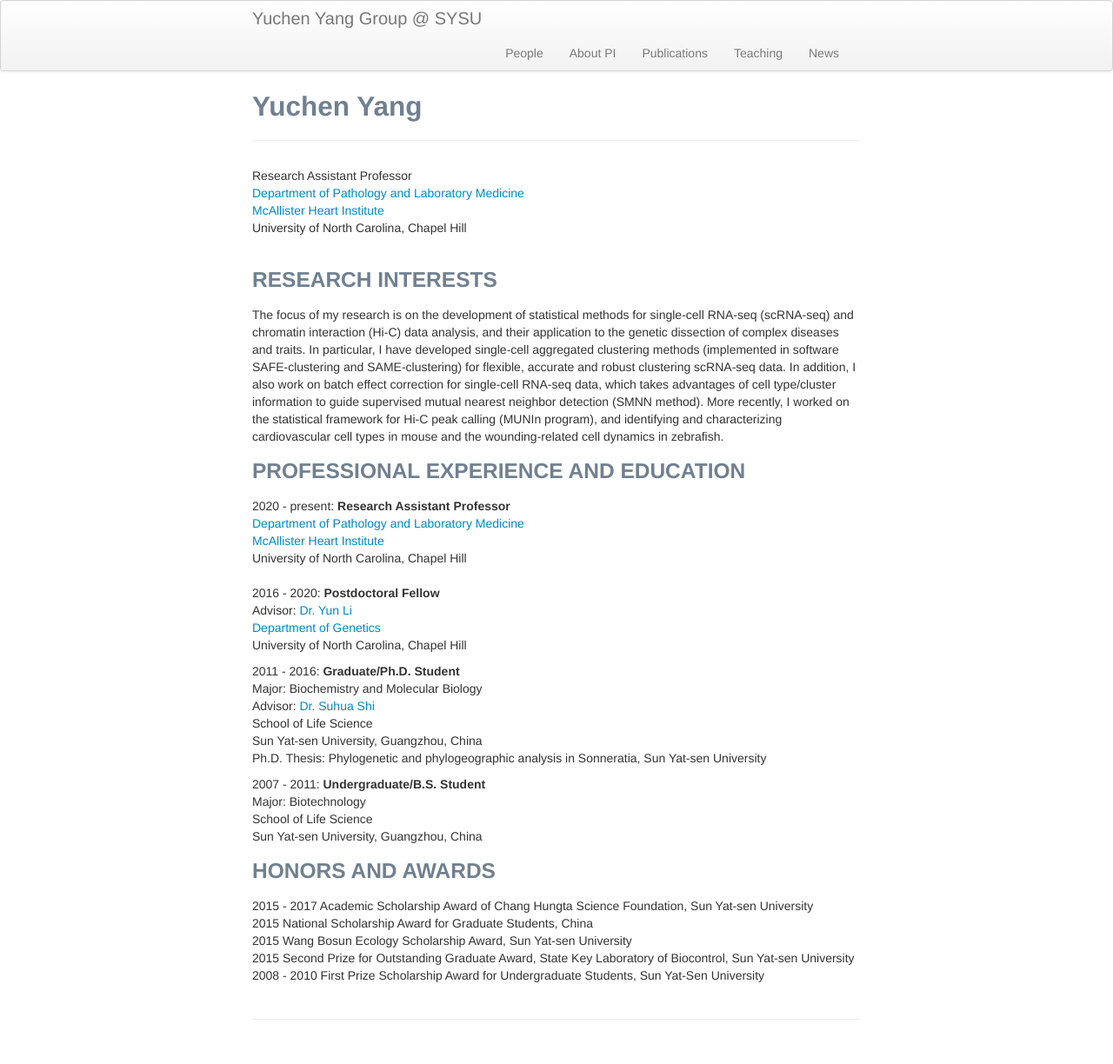
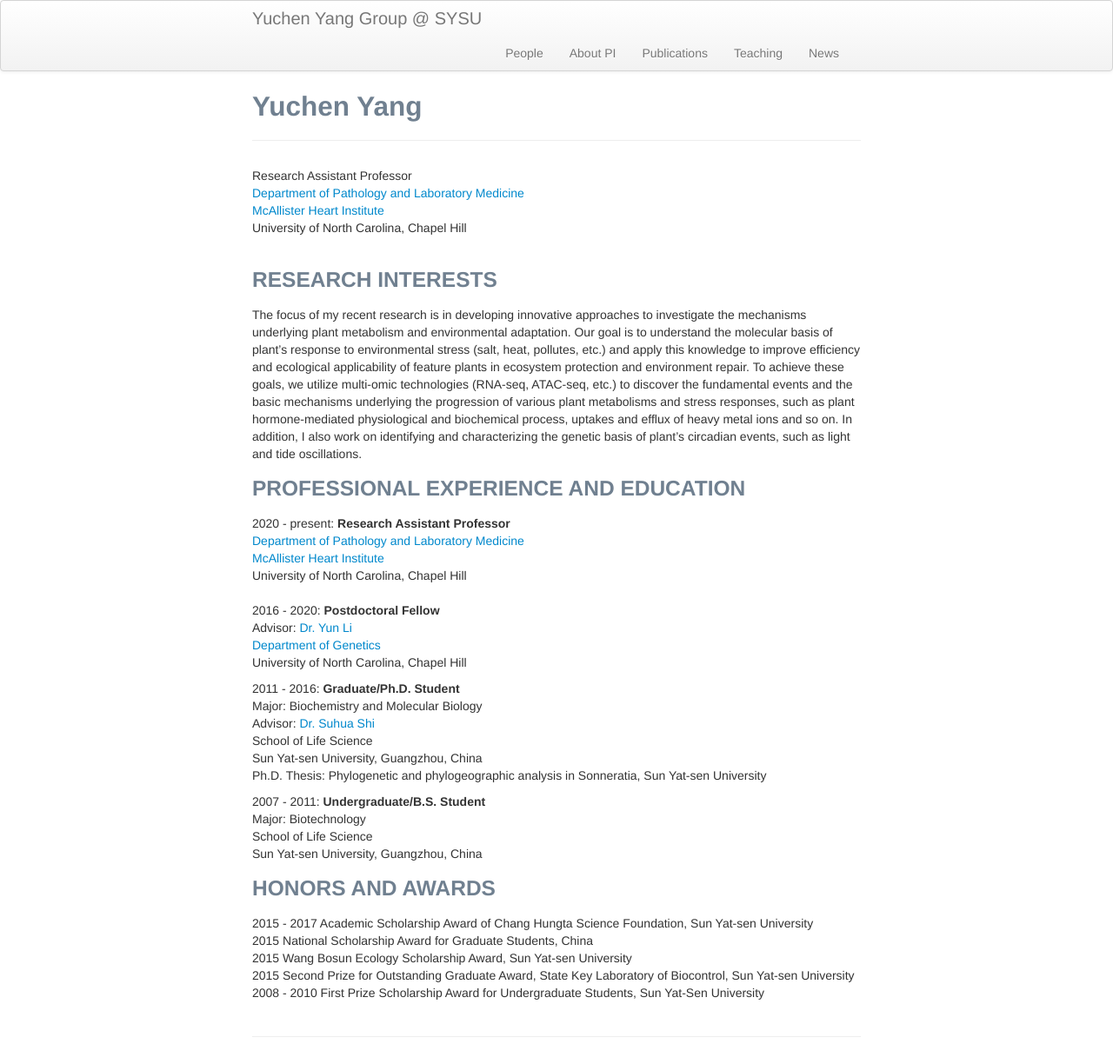
Before and after one commit to yuchenyanggroup/yuchenyanggroup.github.io, a Jekyll site: the page built from pages/about.md, in a window 1280 px wide. Shown: the whole page at 87% size. Built offline with Jekyll 4.4.1, drawn with Linux system fonts in a browser that asks for light colours.

Commit message:
Update about.md

```diff
--- a/pages/about.md
+++ b/pages/about.md
@@ -14,7 +14,8 @@ title: Yuchen Yang
 
 ### RESEARCH INTERESTS
 
-The focus of my research is on the development of statistical methods for single-cell RNA-seq (scRNA-seq) and chromatin interaction (Hi-C) data analysis, and their application to the genetic dissection of complex diseases and traits. In particular, I have developed single-cell aggregated clustering methods (implemented in software SAFE-clustering and SAME-clustering) for flexible, accurate and robust clustering scRNA-seq data. In addition, I also work on batch effect correction for single-cell RNA-seq data, which takes advantages of cell type/cluster information to guide supervised mutual nearest neighbor detection (SMNN method). More recently, I worked on the statistical framework for Hi-C peak calling (MUNIn program), and identifying and characterizing cardiovascular cell types in mouse and the wounding-related cell dynamics in zebrafish.
+The focus of my recent research is in developing innovative approaches to investigate the mechanisms underlying plant metabolism and environmental adaptation. Our goal is to understand the molecular basis of plant’s response to environmental stress (salt, heat, pollutes, etc.) and apply this knowledge to improve efficiency and ecological applicability of feature plants in ecosystem protection and environment repair. To achieve these goals, we utilize multi-omic technologies (RNA-seq, ATAC-seq, etc.) to discover the fundamental events and the basic mechanisms underlying the progression of various plant metabolisms and stress responses, such as plant hormone-mediated physiological and biochemical process, uptakes and efflux of heavy metal ions and so on. In addition, I also work on identifying and characterizing the genetic basis of plant’s circadian events, such as light and tide oscillations.
+
 
 ### PROFESSIONAL EXPERIENCE AND EDUCATION
 
```
